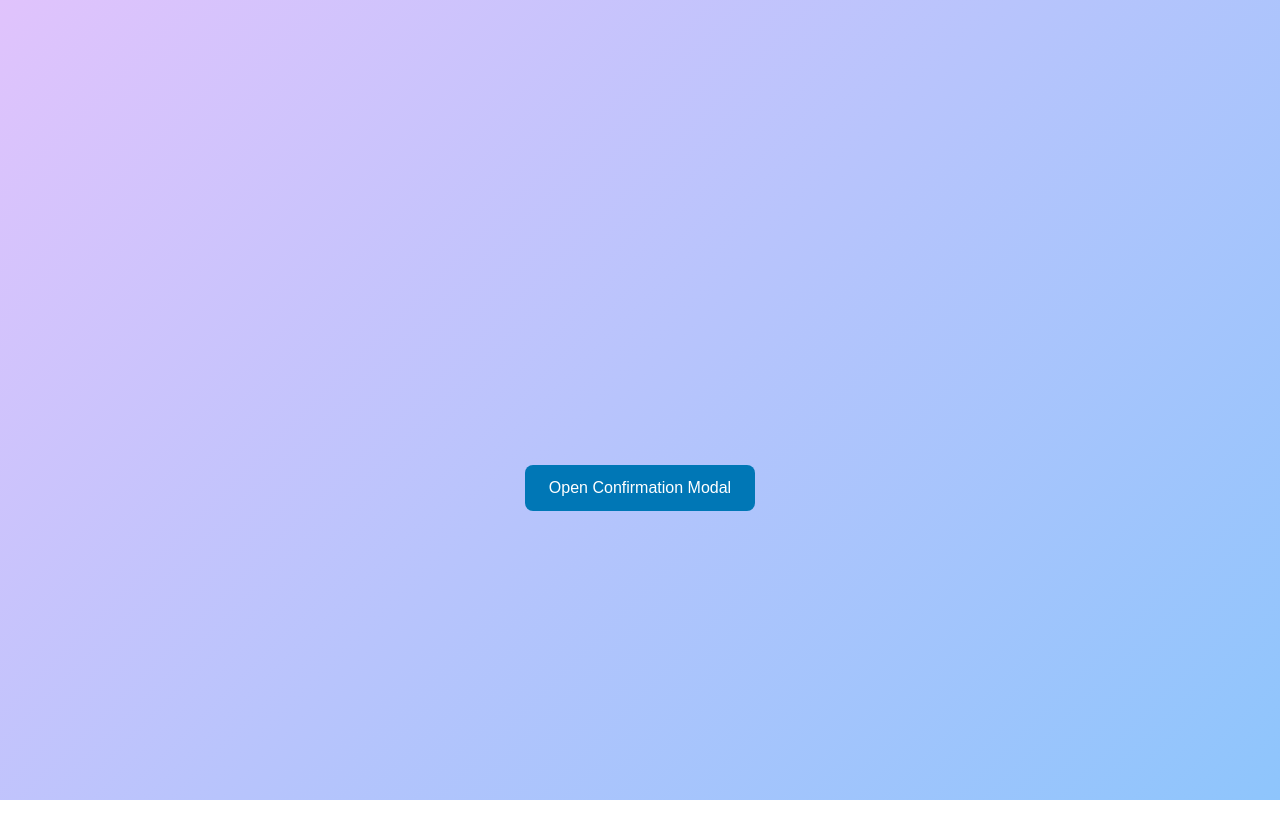
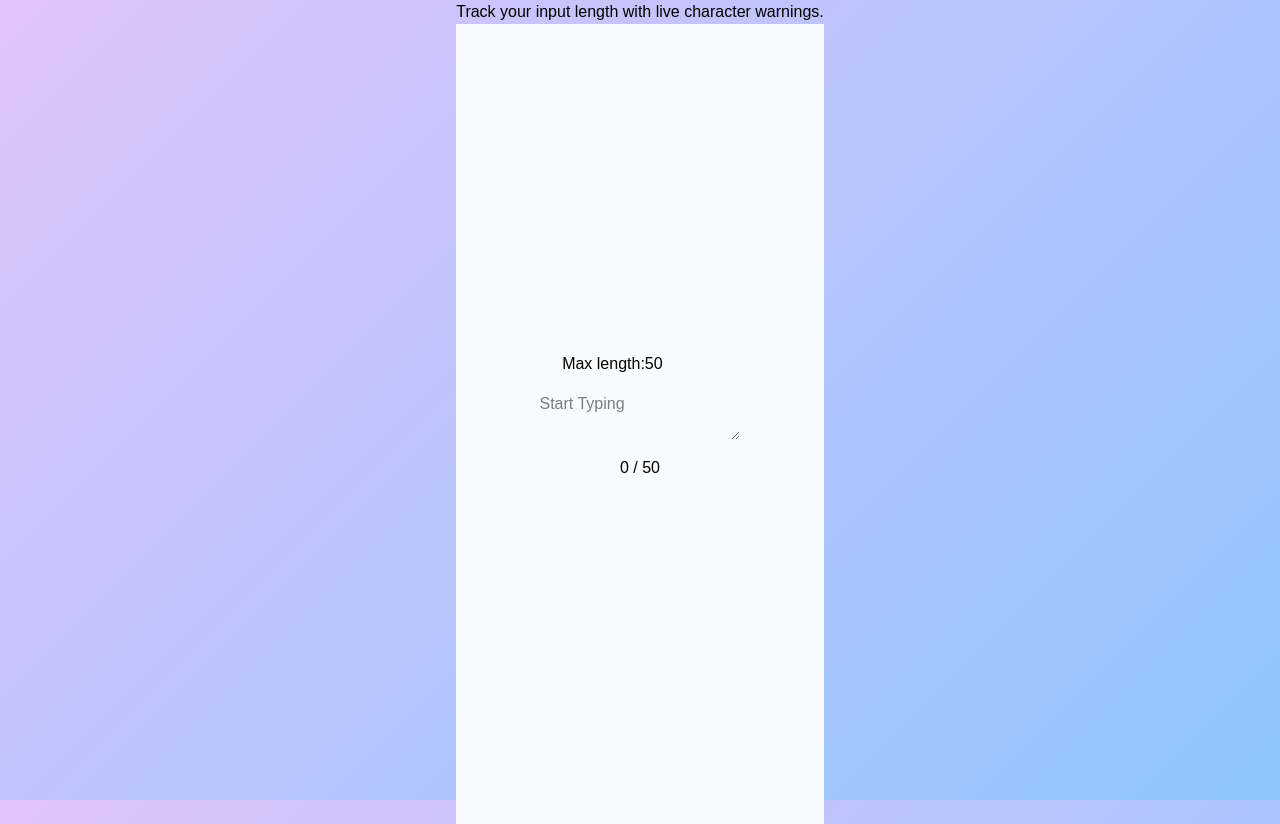
Before and after one commit to varadkakatkar/react-practice2, a React (Vite) app: page / in a window 1280 px wide. Before the commit the page ends 800 px from the top, so only its background shows below. Built offline with nearby package versions, Linux system fonts and the light colour scheme.

Commit message:
character count

```diff
--- a/App.js
+++ b/App.js
@@ -22,6 +22,7 @@ import AutoSaveInput from "./InterviewProblems/AutoSaveInput";
 import AcronymGenerator from "./InterviewProblems/AcronymGenerator";
 import ColorExplorer from "./InterviewProblems/ColorExplorer";
 import ConfirmationModal from "./InterviewProblems/ConfirmationModal";
+import CharacterCount from "./InterviewProblems/CharacterCount";
 
 const App = () => {
   return (
@@ -49,7 +50,8 @@ const App = () => {
       {/* <AutoSaveInput /> */}
       {/* <AcronymGenerator /> */}
       {/* <ColorExplorer /> */}
-      <ConfirmationModal />
+      {/* <ConfirmationModal /> */}
+      <CharacterCount />
     </div>
   );
 };
--- /dev/null
+++ b/InterviewProblems/CharacterCount.js
@@ -0,0 +1,68 @@
+import { useState } from "react";
+
+function CharacterCount() {
+  const [input, setInput] = useState("");
+  const [maxLimit, setMaxLimit] = useState(50);
+
+  const charCount = input.length;
+  const warningLimit = Math.floor(maxLimit * 0.9);
+  const overLimit = charCount > maxLimit;
+  const warning = charCount >= warningLimit;
+  return (
+    <div className="characterCount">
+      <h1>Character Count</h1>
+      <p>Track your input length with live character warnings.</p>
+
+      <div className="container">
+        <div className="inputs">
+          <label>
+            Max length:
+            <input
+              type="number"
+              min="0"
+              max="1000"
+              data-testid="maxlength"
+              value={maxLimit}
+              onChange={(e) => {
+                setMaxLimit(e.target.value);
+              }}
+            />
+          </label>
+        </div>
+        <textarea
+          className="text"
+          placeholder="Start Typing"
+          data-testid="textarea"
+          value={input}
+          onChange={(e) => {
+            setInput(e.target.value);
+          }}
+        ></textarea>
+
+        <div data-testid="char-info" className="char-info">
+          {charCount} / {maxLimit}
+        </div>
+
+        <div className="warnings">
+          {overLimit && (
+            <p
+              className="warning-text"
+              data-testid="error-text"
+            >{`Limit exceeded by ${charCount - maxLimit} characters`}</p>
+          )}
+
+          {warning && !overLimit && (
+            <p
+              className="error-message"
+              data-testid="error-text"
+              data-testid="warning-text"
+            >
+              You are close to the limit!
+            </p>
+          )}
+        </div>
+      </div>
+    </div>
+  );
+}
+export default CharacterCount;
```
Also changed, not shown: InterviewProblems/CharacterCount.css (added).
